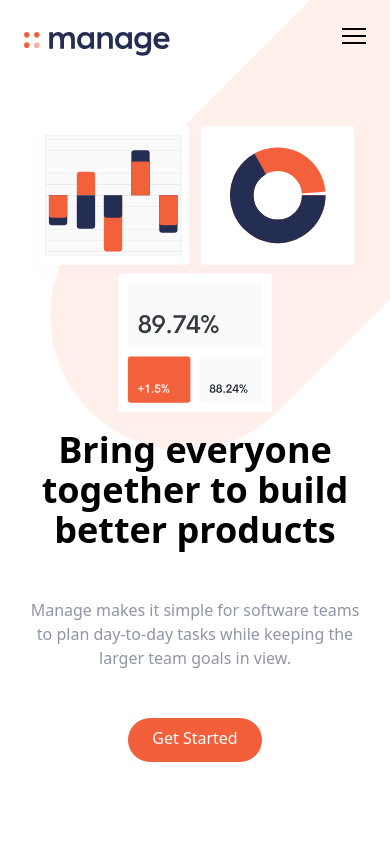
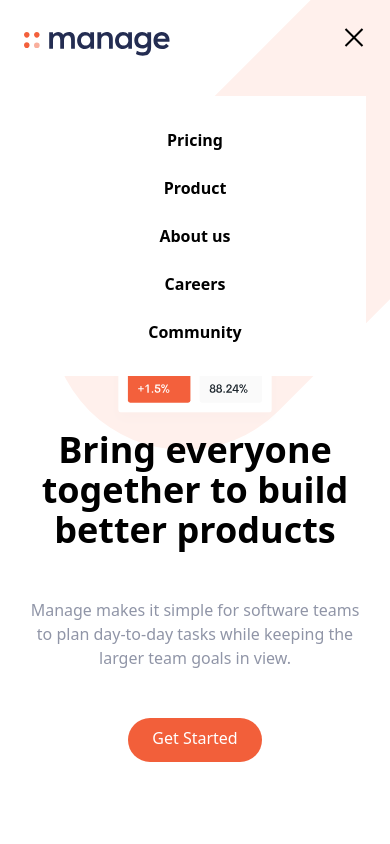
Before and after one commit to beyondthefruit/tailwind-landing-page, a plain HTML site: page index.html in a window 390 px wide. Both pictures are taken after a click on the button 354 px from the left and 40 px from the top of the page. Shown: the top 844 px of the page. Drawn offline with Linux system fonts and the light colour scheme.

Commit message:
feat: javascript: hamburger animation and navbar design

```diff
--- a/index.html
+++ b/index.html
@@ -37,7 +37,7 @@
       </div>
       <!-- Mobile Menu -->
       <div class="md:hidden">
-       <div id="menu" class="absolute flex flex-col items-center hidden self-end py-8 mt-10 space-y-6 font-bold bg-white sm:w-auto sm:self-center left-6 right-6 drop-shaddow-md">
+       <div id="menu" class="absolute flex-col items-center hidden self-end py-8 mt-10 space-y-6 font-bold bg-white sm:w-auto sm:self-center left-6 right-6 drop-shaddow-md">
          <a href="#" class="hover:text-darkGrayishBlue">Pricing</a>
           <a href="#" class="hover:text-darkGrayishBlue">Product</a>
           <a href="#" class="hover:text-darkGrayishBlue">About us</a>
@@ -302,5 +302,6 @@
       </div>
      </div>
     </footer>
+    <script src="js/script.js"></script>
   </body>
 </html>
--- /dev/null
+++ b/js/script.js
@@ -0,0 +1,8 @@
+const btn = document.getElementById('menu-btn');
+const nav = document.getElementById('menu');
+
+btn.addEventListener('click', () => {
+  btn.classList.toggle('open');
+  nav.classList.toggle('flex');
+  nav.classList.toggle('hidden');
+});
```
